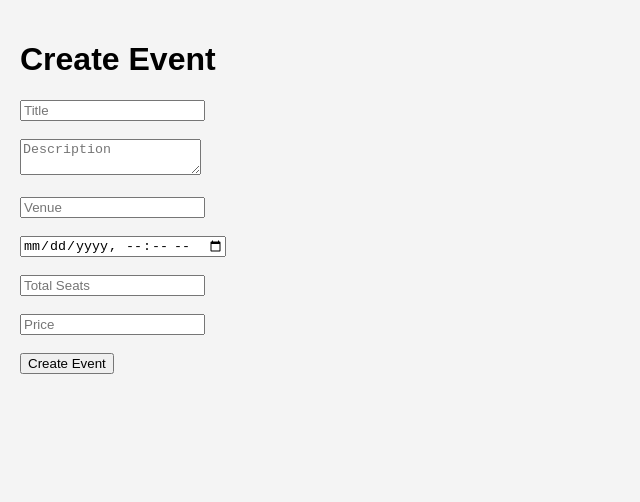
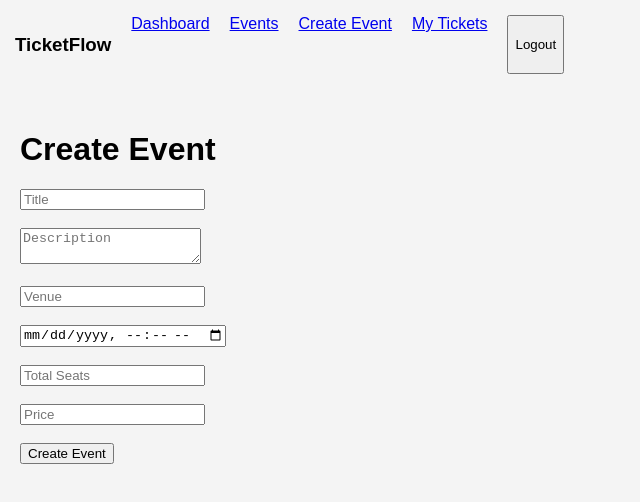
Before and after one commit to nikhilmangali1/event-ticketing-saas-frontend, a React (Vite) app: page /events/create in a window 1280 px wide. Shown: the top 502 px of the page, without its empty margins (0-640 px from the left). Built offline with nearby package versions, Linux system fonts and the light colour scheme; sample sign-in values are in the browser's storage.

Commit message:
restructuring few components

```diff
--- /dev/null
+++ b/src/components/Card.jsx
@@ -0,0 +1,16 @@
+function Card({ children }) {
+    return (
+        <div
+            style={{
+                border: "1px solid #ccc",
+                borderRadius: "8px",
+                padding: "15px",
+                marginBottom: "15px"
+            }}
+        >
+            {children}
+        </div>
+    );
+}
+
+export default Card;
--- /dev/null
+++ b/src/components/ErrorMessage.jsx
@@ -0,0 +1,9 @@
+function ErrorMessage({ message }) {
+    return (
+        <h2>
+            {message}
+        </h2>
+    );
+}
+
+export default ErrorMessage;
--- /dev/null
+++ b/src/components/Layout.jsx
@@ -0,0 +1,14 @@
+import Navbar from "./Navbar";
+
+function Layout({ children }) {
+    return (
+        <>
+            <Navbar />
+            <div style={{ padding: "20px" }}>
+                {children}
+            </div>
+        </>
+    );
+}
+
+export default Layout;
--- /dev/null
+++ b/src/components/LoadingSpinner.jsx
@@ -0,0 +1,5 @@
+function LoadingSpinner() {
+    return <h2>Loading...</h2>;
+}
+
+export default LoadingSpinner;
--- /dev/null
+++ b/src/components/Navbar.jsx
@@ -0,0 +1,36 @@
+import { Link, useNavigate } from "react-router-dom";
+
+function Navbar(){
+
+    const navigate = useNavigate();
+
+    const handleLogout = () => {
+        localStorage.clear();
+        navigate("/login");
+    };
+
+    return (
+        <nav
+            style={{
+                display: "flex",
+                gap: "20px",
+                padding: "15px",
+                borderBottom: "10px solid #cc"
+            }}
+        >
+            <h3>TicketFlow</h3>
+            <Link to="/dashboard">Dashboard</Link>
+            <Link to="/events">Events</Link>
+            <Link to="/events/create">Create Event</Link>
+            <Link to="/my-tickets">My Tickets</Link>
+
+            <button onClick={handleLogout}>
+                Logout
+            </button>
+        </nav>
+    )
+
+
+}
+
+export default Navbar
--- a/src/events/components/EventCard.jsx
+++ b/src/events/components/EventCard.jsx
@@ -1,15 +1,9 @@
 import { Link } from "react-router-dom";
+import Card from "../../components/Card";
 
 function EventCard({ event }) {
     return (
-        <div
-            style={{
-                border: "1px solid #ccc",
-                padding: "15px",
-                marginBottom: "15px",
-                borderRadius: "8px"
-            }}
-        >
+       <Card>
             <h2>{event.title}</h2>
 
             <p>{event.description}</p>
@@ -19,7 +13,7 @@ function EventCard({ event }) {
             <Link to={`/events/${event.id}`}>
                 View Details
             </Link>
-        </div>
+        </Card>
     );
 }
 
--- a/src/events/pages/CreateEventPage.jsx
+++ b/src/events/pages/CreateEventPage.jsx
@@ -1,5 +1,6 @@
 import { useState } from "react";
 import { createEvent } from "../services/eventsService";
+import Layout from "../../components/Layout";
 
 function CreateEventPage() {
 
@@ -32,7 +33,7 @@ function CreateEventPage() {
     };
 
     return (
-        <div style={{ padding: "20px" }}>
+        <Layout>
             <h1>Create Event</h1>
 
             <form onSubmit={handleSubmit}>
@@ -101,7 +102,7 @@ function CreateEventPage() {
                 </button>
 
             </form>
-        </div>
+        </Layout>
     );
 }
 
--- a/src/events/pages/EventDetailsPage.jsx
+++ b/src/events/pages/EventDetailsPage.jsx
@@ -2,6 +2,9 @@ import { useEffect, useState } from "react";
 import { useParams, useNavigate } from "react-router-dom";
 import { getEventById, deleteEvent } from "../services/eventsService";
 import { bookTicket } from "../../tickets/services/ticketService";
+import Layout from "../../components/Layout";
+import LoadingSpinner from "../../components/LoadingSpinner";
+import ErrorMessage from "../../components/ErrorMessage";
 
 function EventDetailsPage() {
 
@@ -33,11 +36,11 @@ function EventDetailsPage() {
     }, [id]);
 
     if (loading) {
-        return <h2>Loading event...</h2>;
+        return <LoadingSpinner/>;
     }
 
     if (error) {
-        return <h2>{error}</h2>;
+        return <ErrorMessage message={error}/>;
     }
 
     if (!event) {
@@ -93,7 +96,7 @@ function EventDetailsPage() {
 
 
     return (
-        <div style={{ padding: "20px" }}>
+        <Layout>
             <h1>{event.title}</h1>
 
             <p>
@@ -134,7 +137,7 @@ function EventDetailsPage() {
             <button onClick={handleDelete}>
                 Delete Event
             </button>
-        </div>
+        </Layout>
 
     );
 }
--- a/src/events/pages/EventsPage.jsx
+++ b/src/events/pages/EventsPage.jsx
@@ -1,6 +1,7 @@
 import { useEffect, useState } from "react";
 import { getAllEvents } from "../services/eventsService";
 import EventCard from "../components/EventCard";
+import Layout from "../../components/Layout";
 
 function EventsPage() {
     const [events, setEvents] = useState([]);
@@ -32,7 +33,7 @@ function EventsPage() {
     }
 
     return (
-        <div style={{ padding: "20px" }}>
+        <Layout>
             <h1>All Events</h1>
 
             {events.length === 0 ? (
@@ -45,7 +46,7 @@ function EventsPage() {
                     />
                 ))
             )}
-        </div>
+        </Layout>
     );
 }
 
--- a/src/tickets/components/TicketCard.jsx
+++ b/src/tickets/components/TicketCard.jsx
@@ -1,13 +1,8 @@
+import Card from "../../components/Card";
+
 function TicketCard({ ticket, onCancel }) {
     return (
-        <div
-            style={{
-                border: "1px solid #ccc",
-                padding: "15px",
-                marginBottom: "15px",
-                borderRadius: "8px"
-            }}
-        >
+        <Card>
             <h3>{ticket.detailsResponse.title}</h3>
 
             <p>
@@ -29,7 +24,7 @@ function TicketCard({ ticket, onCancel }) {
                     Cancel Ticket
                 </button>
             )}
-        </div>
+        </Card>
     );
 }
 
--- a/src/tickets/pages/MyTicketsPage.jsx
+++ b/src/tickets/pages/MyTicketsPage.jsx
@@ -1,6 +1,7 @@
 import { useEffect, useState } from "react";
 import { getMyTickets,cancelTicket } from "../services/ticketService";
 import TicketCard from "../components/TicketCard";
+import Layout from "../../components/Layout";
 
 function MyTicketsPage() {
 
@@ -38,7 +39,7 @@ function MyTicketsPage() {
     }
 
     return (
-        <div style={{ padding: "20px" }}>
+        <Layout>
             <h1>My Tickets</h1>
 
             {tickets.length === 0 ? (
@@ -52,7 +53,7 @@ function MyTicketsPage() {
                     />
                 ))
             )}
-        </div>
+        </Layout>
     );
 }
 
```
